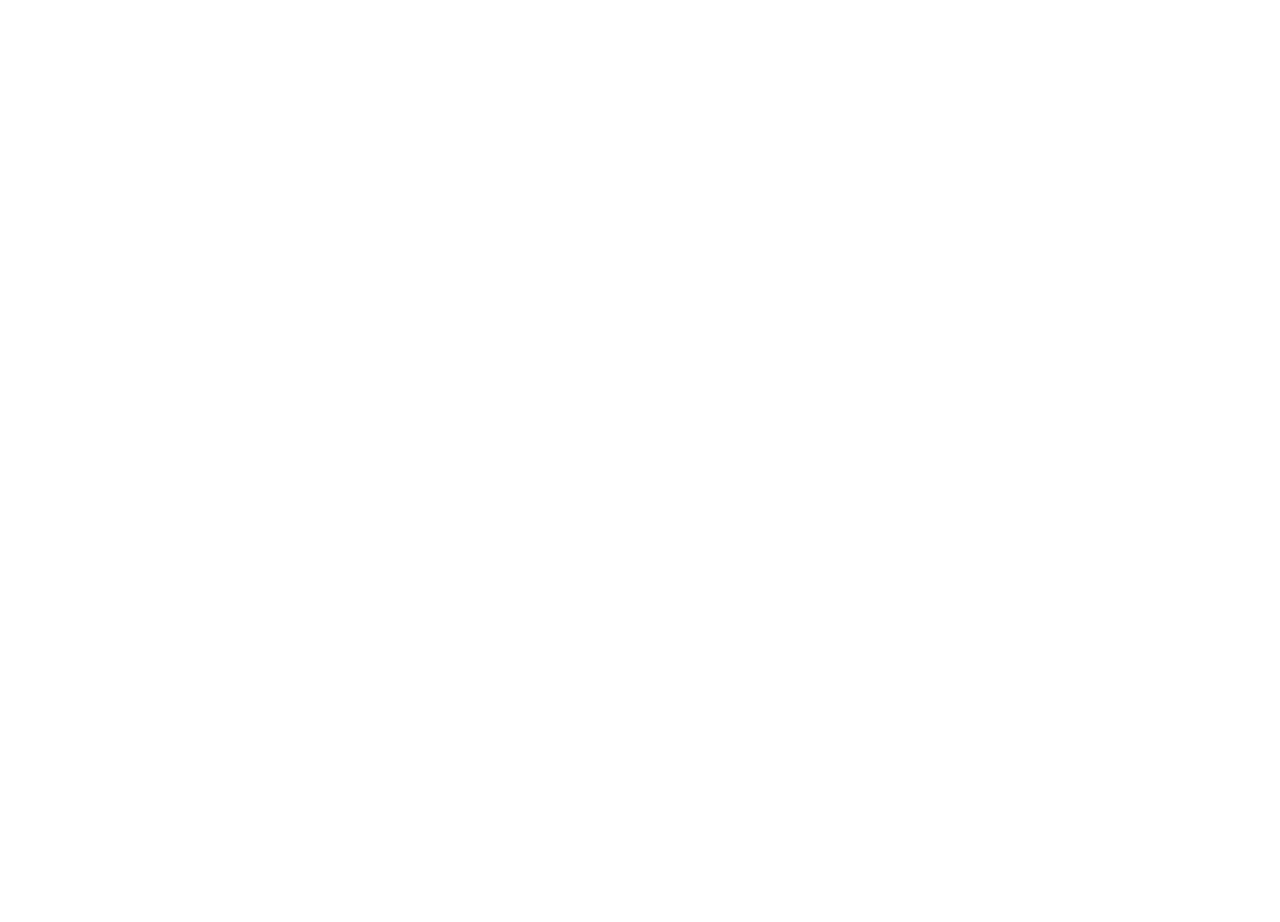
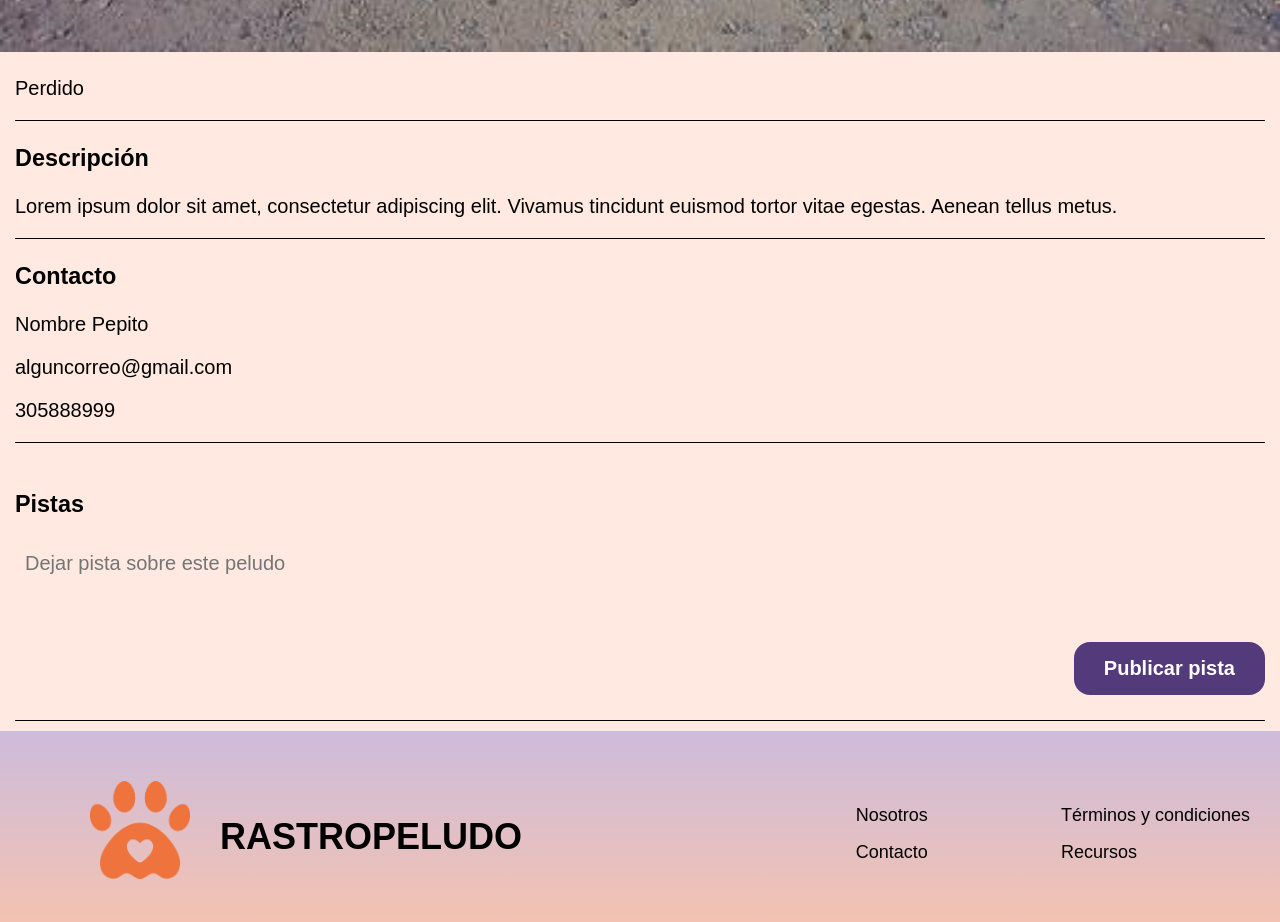
Before and after one commit to mercuryeater/rastro-peludo, a Next.js app: page /details in a window 1280 px wide. Before the commit this address had no page. Shown: the part 800-1722 px from the top of the page. Before the commit the page ends 800 px from the top, so only its background shows below. Built offline with nearby package versions, Linux system fonts and the light colour scheme; a web font is replaced by a local one.

Commit message:
feat: :sparkles: AddDetailsPage

```diff
--- /dev/null
+++ b/src/components/Details/Details.jsx
@@ -0,0 +1,62 @@
+import s from "./Details.module.scss";
+import Link from "next/link";
+import Image from "next/image";
+import dog1 from "@assets/pets/dog1.jpg";
+
+export default function LostDetails() {
+  const isSeen = false;
+
+  return (
+    <main className={s.container}>
+      {/* Aca iria un menu de ir a la página anterior y compartir publicación */}
+      <Image src={dog1} alt="dog" />
+      <div className={s.container__info}>
+        {isSeen ? (
+          <p>Visto</p>
+        ) : (
+          // aca reemplazar elementos dependiendo si es visto o perdido
+          <p>Perdido</p>
+        )}
+        <hr />
+        <div className={s.description}>
+          <h3>Descripción</h3>
+          <p>
+            Lorem ipsum dolor sit amet, consectetur adipiscing elit. Vivamus
+            tincidunt euismod tortor vitae egestas. Aenean tellus metus.
+          </p>
+        </div>
+
+        <hr />
+
+        <div className={s.contact}>
+          <h3>Contacto</h3>
+          <p>Nombre Pepito</p>
+          <p>alguncorreo@gmail.com</p>
+          <p>305888999</p>
+        </div>
+
+        <hr />
+
+        <div className={s.clues}>
+          <h3>Pistas</h3>
+          <form className={s.clues__form} action="">
+            <textarea
+              type="text"
+              name="clues"
+              cols="30"
+              rows="10"
+              placeholder="Dejar pista sobre este peludo"
+              maxLength="1000"
+              required
+            />
+            <button className={s.btnClue} type="submit">
+              Publicar pista
+            </button>
+          </form>
+        </div>
+
+        <hr />
+      </div>
+    </main>
+  );
+}
--- /dev/null
+++ b/src/components/Details/Details.module.scss
@@ -0,0 +1,76 @@
+@use "@styles/base";
+@import "@styles/mixins";
+
+.container {
+  font-size: 20px;
+
+  img {
+    width: 100%;
+    height: 100%;
+  }
+
+  hr {
+    border: 0;
+    border-radius: 10px;
+    border-color: black;
+    background-color: black;
+    height: 1px;
+  }
+
+  &__info {
+    padding: 0px 15px;
+  }
+}
+
+.description {
+}
+
+.clues {
+  padding: 15px 0px;
+
+  &__form {
+    display: flex;
+    flex-direction: column;
+
+    textarea {
+      font-family: inherit;
+      font-size: 20px;
+      background-color: base.$background;
+      border: 0;
+      border-radius: 5px;
+      padding: 10px;
+      resize: none;
+      height: 80px;
+      max-height: fit-content;
+
+      &:focus {
+        outline: 0px;
+      }
+    }
+
+    button {
+      font-family: inherit;
+      width: fit-content;
+      align-self: end;
+      background-color: base.$default-button;
+      font-size: 20px;
+      font-weight: 600;
+      background-color: base.$default-button;
+      border: none;
+      border-radius: 16px;
+      padding: 15px 30px;
+      cursor: pointer;
+      color: white;
+      transition: all 800ms ease-in-out alternate;
+
+      &:hover {
+        background-color: base.$hover-button;
+      }
+
+      &:active {
+        background-color: base.$active-button;
+        transform: scale(0.95);
+      }
+    }
+  }
+}
--- /dev/null
+++ b/src/pages/details/index.js
@@ -0,0 +1,11 @@
+import Footer from "@/components/Footer/Footer";
+import Details from "@/components/Details/Details";
+
+export default function testeo() {
+  return (
+    <>
+      <Details />
+      <Footer />
+    </>
+  );
+}
```
